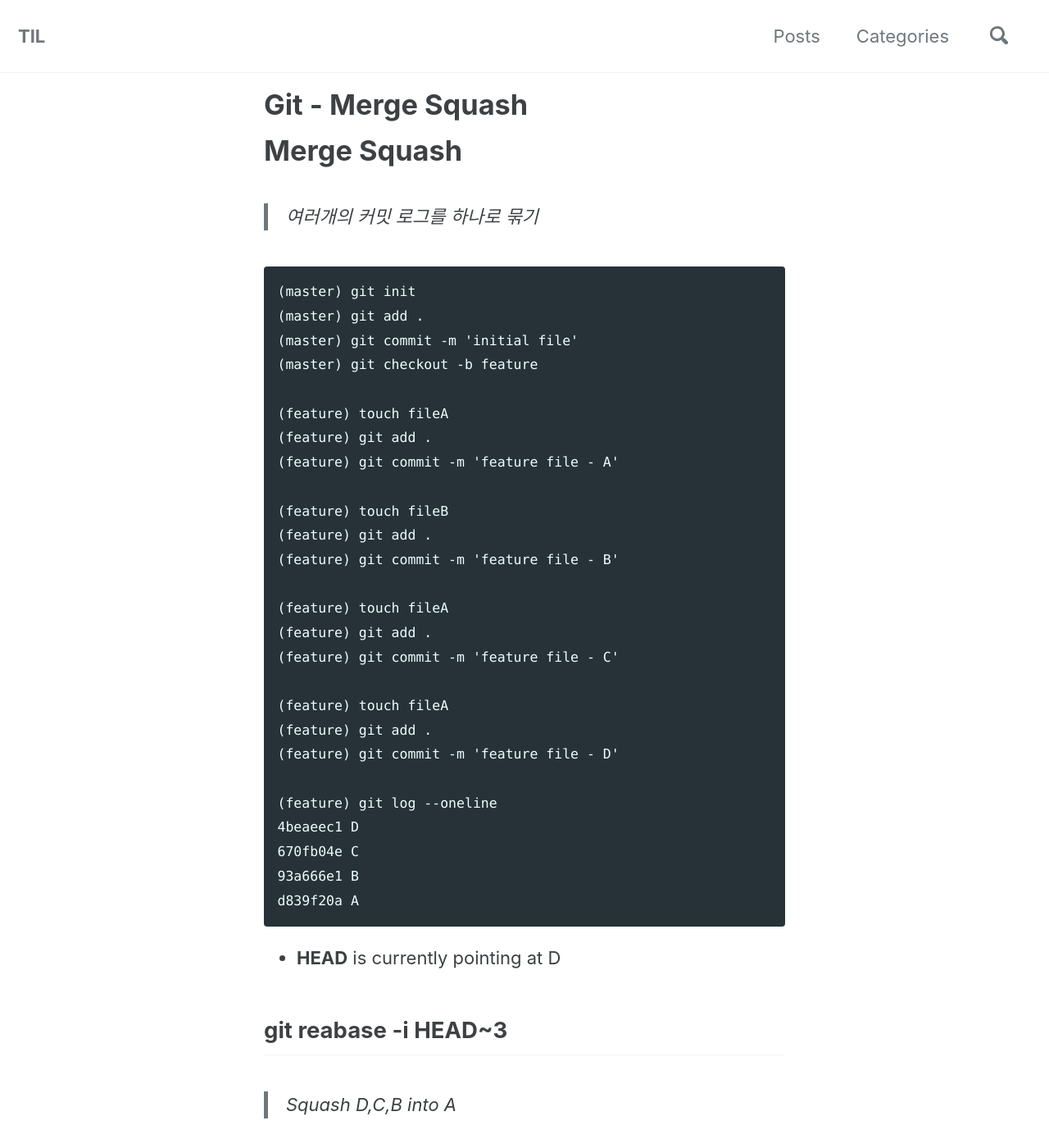
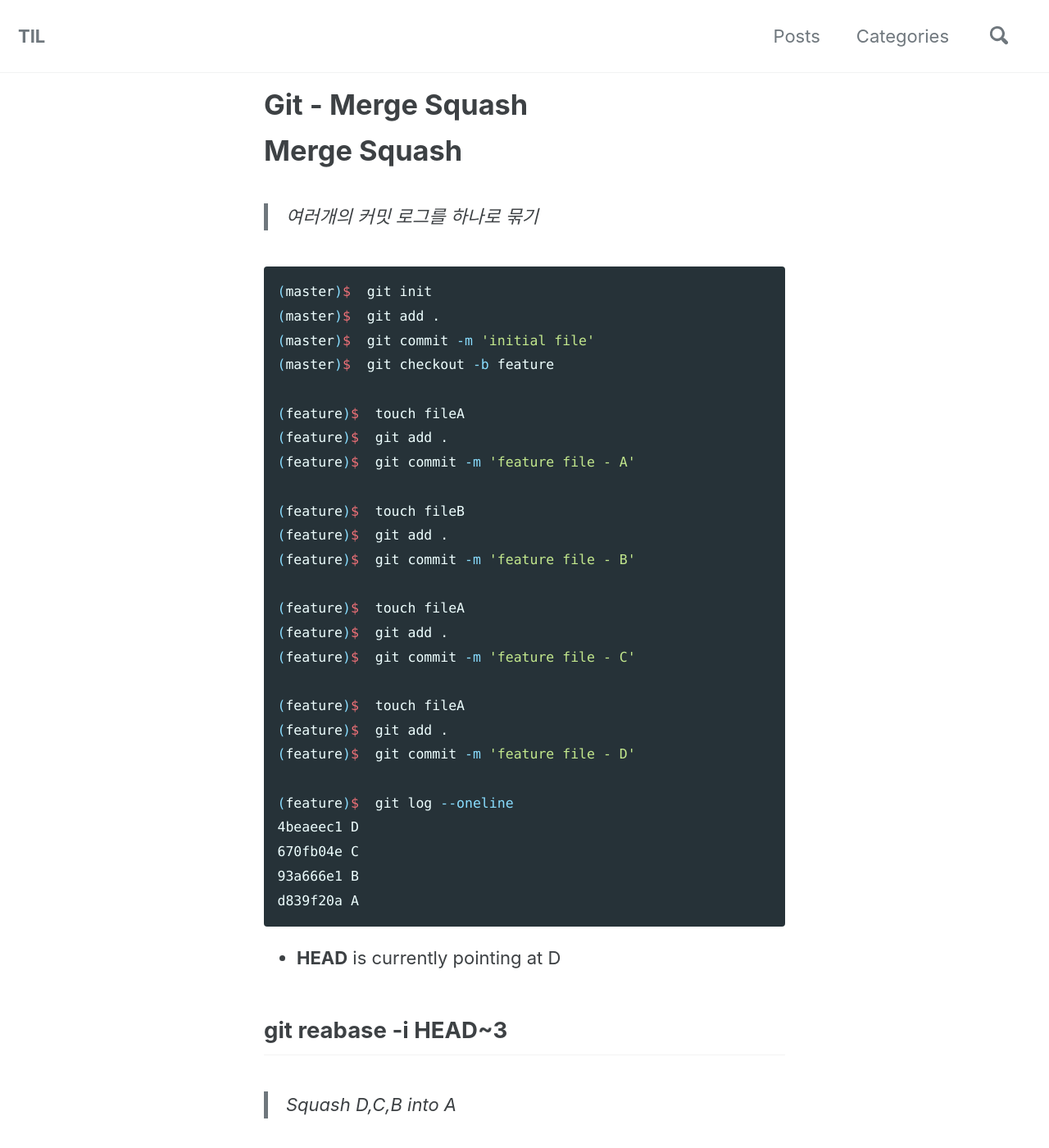
Before and after one commit to sujinsjlee/TIL, a Jekyll site: the page built from _posts/2020-10-22-Git_MergeSquash.md, in a window 1280 px wide and 1400 px high. Shown: the whole window at 82% size. Built offline with Jekyll 4.4.1, drawn with Linux system fonts in a browser that asks for light colours; cached includes are drawn as plain includes; nearby versions of some CDN libraries; some of the changed text lies outside the part shown.

Commit message:
[git] fix typo

````diff
--- a/_posts/2020-10-22-Git_MergeSquash.md
+++ b/_posts/2020-10-22-Git_MergeSquash.md
@@ -9,29 +9,29 @@ tags:
 # Merge Squash
 > 여러개의 커밋 로그를 하나로 묶기
 
-```
-(master) git init
-(master) git add .
-(master) git commit -m 'initial file'
-(master) git checkout -b feature
+```shell
+(master)$  git init
+(master)$  git add .
+(master)$  git commit -m 'initial file'
+(master)$  git checkout -b feature
 
-(feature) touch fileA
-(feature) git add .
-(feature) git commit -m 'feature file - A'
+(feature)$  touch fileA
+(feature)$  git add .
+(feature)$  git commit -m 'feature file - A'
 
-(feature) touch fileB
-(feature) git add .
-(feature) git commit -m 'feature file - B'
+(feature)$  touch fileB
+(feature)$  git add .
+(feature)$  git commit -m 'feature file - B'
 
-(feature) touch fileA
-(feature) git add .
-(feature) git commit -m 'feature file - C'
+(feature)$  touch fileA
+(feature)$  git add .
+(feature)$  git commit -m 'feature file - C'
 
-(feature) touch fileA
-(feature) git add .
-(feature) git commit -m 'feature file - D'
+(feature)$  touch fileA
+(feature)$  git add .
+(feature)$  git commit -m 'feature file - D'
 
-(feature) git log --oneline
+(feature)$  git log --oneline
 4beaeec1 D
 670fb04e C
 93a666e1 B
@@ -43,8 +43,8 @@ d839f20a A
 >  Squash D,C,B into A
 
 
-```
-git reabase -i HEAD~3
+```shell
+$ git reabase -i HEAD~3
 ```
 * An editor will be fired up with all the commits in your current branch (ignoring merge commits), which come after the given commit. You can reorder the commits in this list to your heart’s content, and you can remove them. The list looks more or less like this:
 
@@ -75,7 +75,8 @@ s 4beaeec1 D
 > multiple commits can be squashed by **git merge --squash [branch name]** command
 
 
-```git
+
+```shell
 (feature_branch)$  touch a.txt
 (feature_branch)$  git commit -m "A"
 
@@ -95,7 +96,6 @@ D
 C
 B
 A
-...
 
 (master)$  git checkuot -b personal/test
 (personal/test)$ git commit
````
